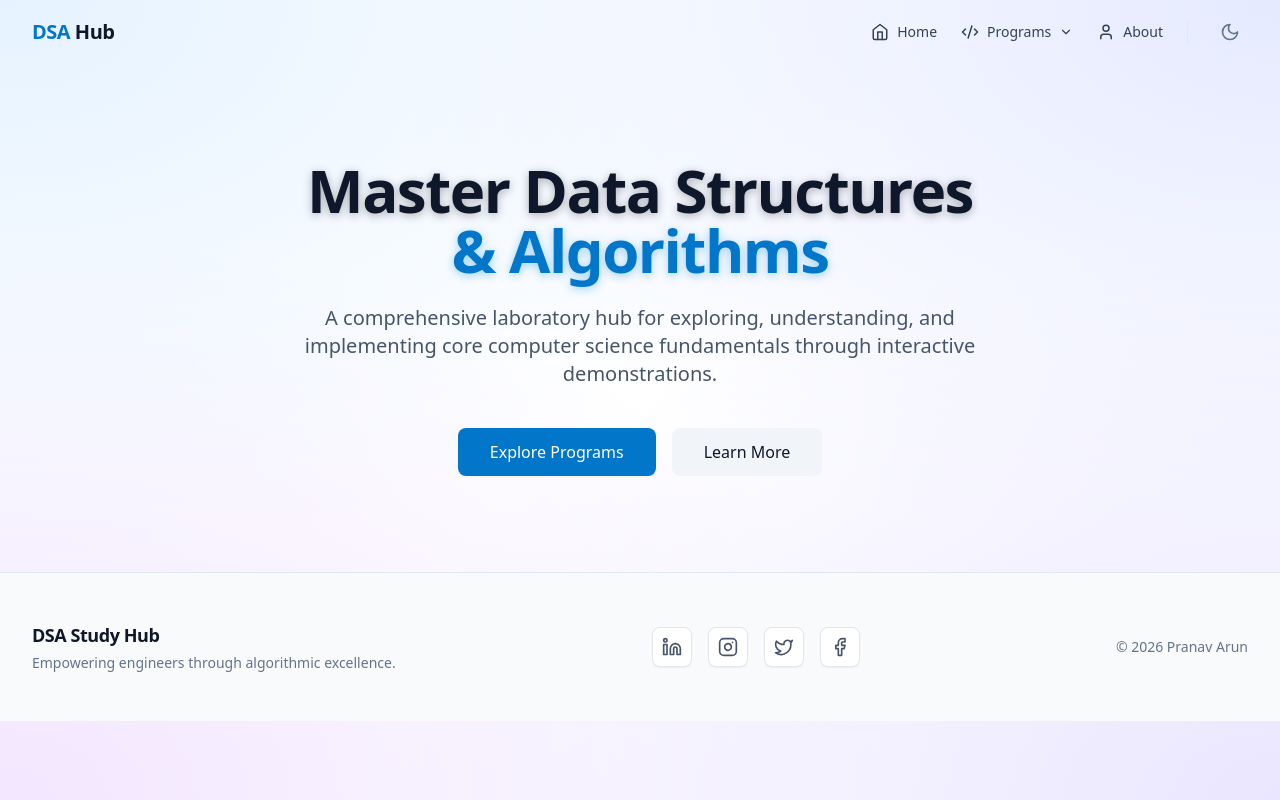
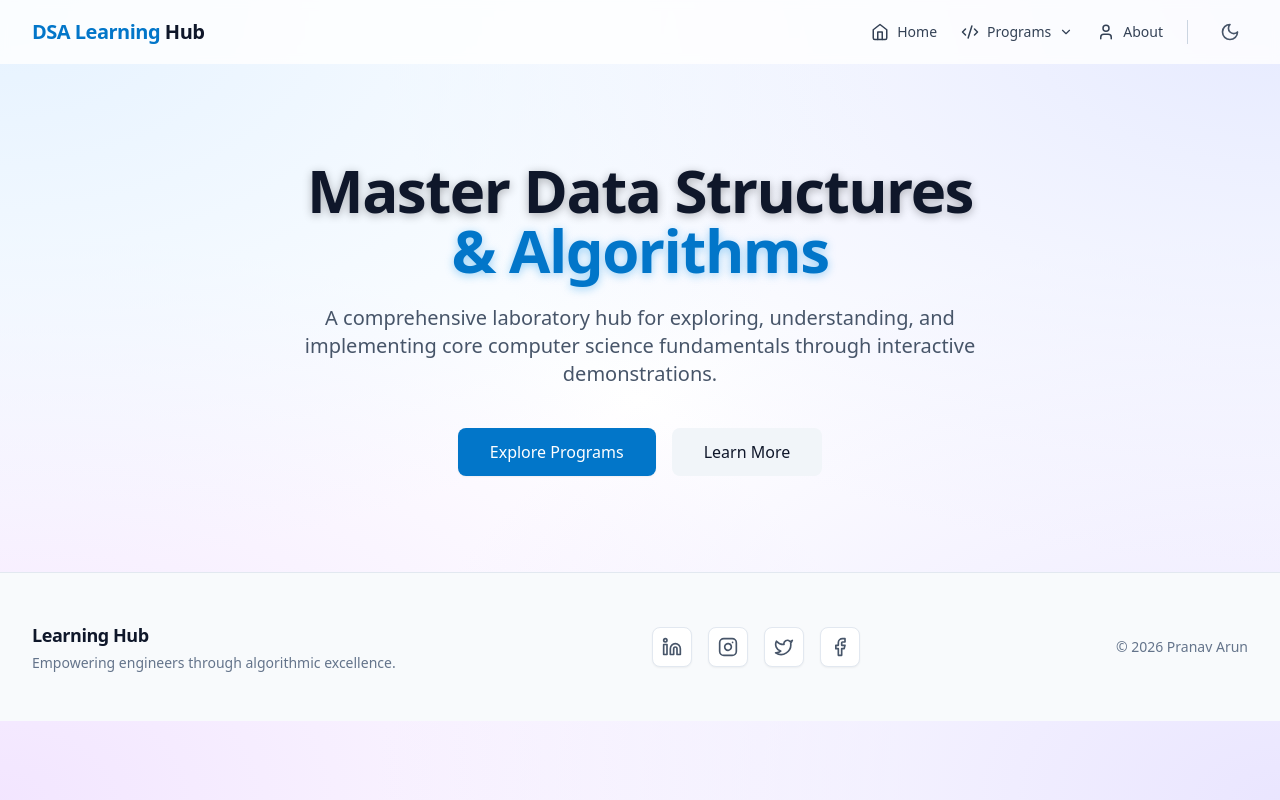
Before and after one commit to toxicbishop/DSA-Original, a React (Vite) app: page / in a window 1280 px wide. Built offline with nearby package versions, Linux system fonts and the light colour scheme.

Commit message:
feat: Add new `Footer` and `Navigation` components to the application.

```diff
--- a/src/components/Footer.tsx
+++ b/src/components/Footer.tsx
@@ -15,7 +15,7 @@ export const Footer: React.FC = () => {
         <div className="flex flex-col md:flex-row justify-between items-center gap-8">
           <div className="text-center md:text-left">
             <h2 className="text-lg font-bold text-slate-900 dark:text-white mb-1">
-              DSA Study Hub
+              Learning Hub
             </h2>
             <p className="text-sm text-slate-500 dark:text-slate-400">
               Empowering engineers through algorithmic excellence.
--- a/src/components/Navigation.tsx
+++ b/src/components/Navigation.tsx
@@ -28,13 +28,16 @@ export const Navigation: React.FC<NavigationProps> = ({
     <nav
       className={`fixed w-full top-0 z-50 transition-all duration-300 ${
         isNavbarScrolled
-          ? "bg-white dark:bg-surface-dark border-b border-slate-200 dark:border-slate-800 shadow-sm"
-          : "bg-transparent"
+          ? "bg-white/95 dark:bg-slate-900/95 backdrop-blur-md border-b border-slate-200 dark:border-slate-800 shadow-sm"
+          : "bg-white/80 dark:bg-slate-900/80 backdrop-blur-sm"
       }`}>
       <div className="max-w-7xl mx-auto px-4 sm:px-6 lg:px-8">
         <div className="flex items-center justify-between h-16">
-          <h1 className="text-xl font-bold text-brand-600 dark:text-brand-400 tracking-tight">
-            DSA <span className="text-slate-900 dark:text-white">Hub</span>
+          <h1 className="text-xl font-bold tracking-tight">
+            <span className="text-brand-600 dark:text-brand-400">
+              DSA Learning
+            </span>{" "}
+            <span className="text-slate-900 dark:text-white">Hub</span>
           </h1>
 
           <div className="hidden md:flex items-center space-x-6">
@@ -82,11 +85,11 @@ export const Navigation: React.FC<NavigationProps> = ({
               <span>About</span>
             </button>
 
-            <div className="h-6 w-px bg-slate-200 dark:bg-slate-800 mx-2" />
+            <div className="h-6 w-px bg-slate-300 dark:bg-slate-700 mx-2" />
 
             <button
               onClick={toggleTheme}
-              className="p-2 rounded-button text-slate-500 hover:text-brand-600 hover:bg-slate-100 dark:hover:bg-slate-800 transition-all active:scale-90"
+              className="p-2 rounded-button text-slate-600 dark:text-slate-300 hover:text-brand-600 dark:hover:text-brand-400 hover:bg-slate-200/50 dark:hover:bg-slate-800 transition-all active:scale-90"
               aria-label="Toggle theme">
               {darkMode ? <Sun size={20} /> : <Moon size={20} />}
             </button>
```
